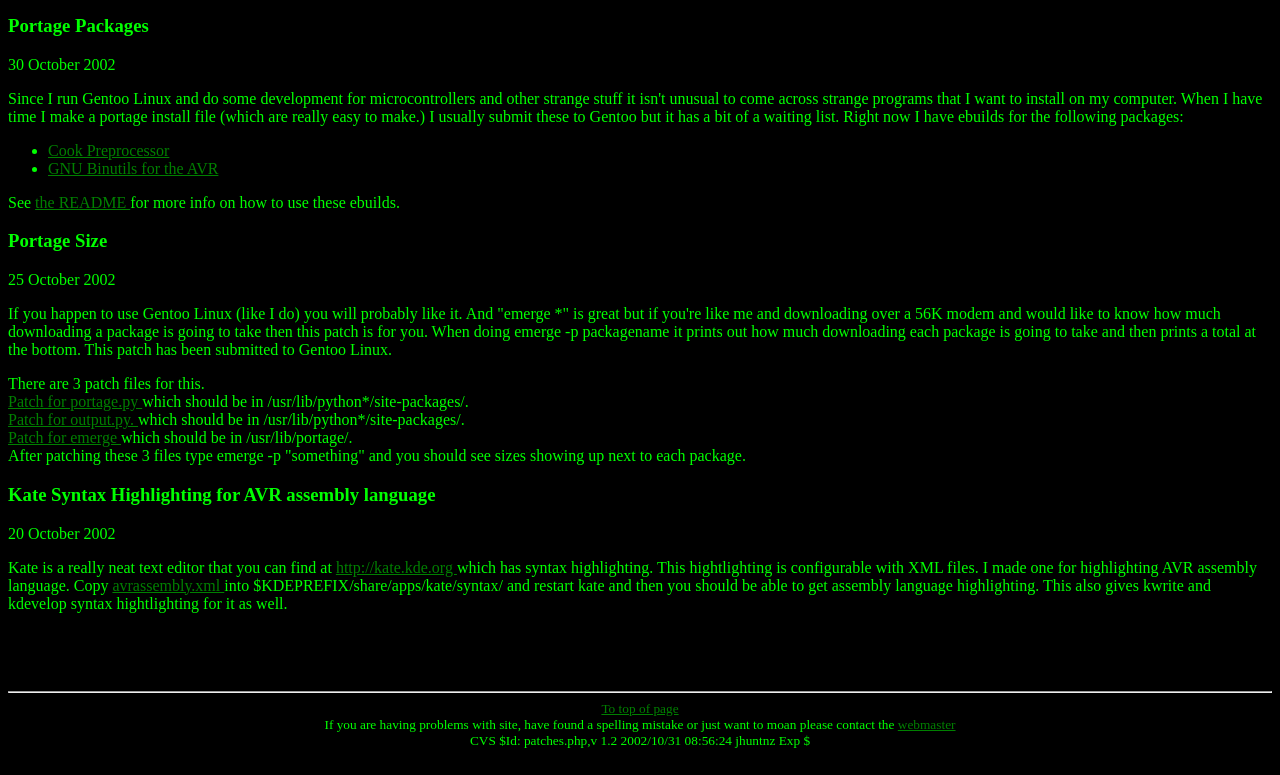
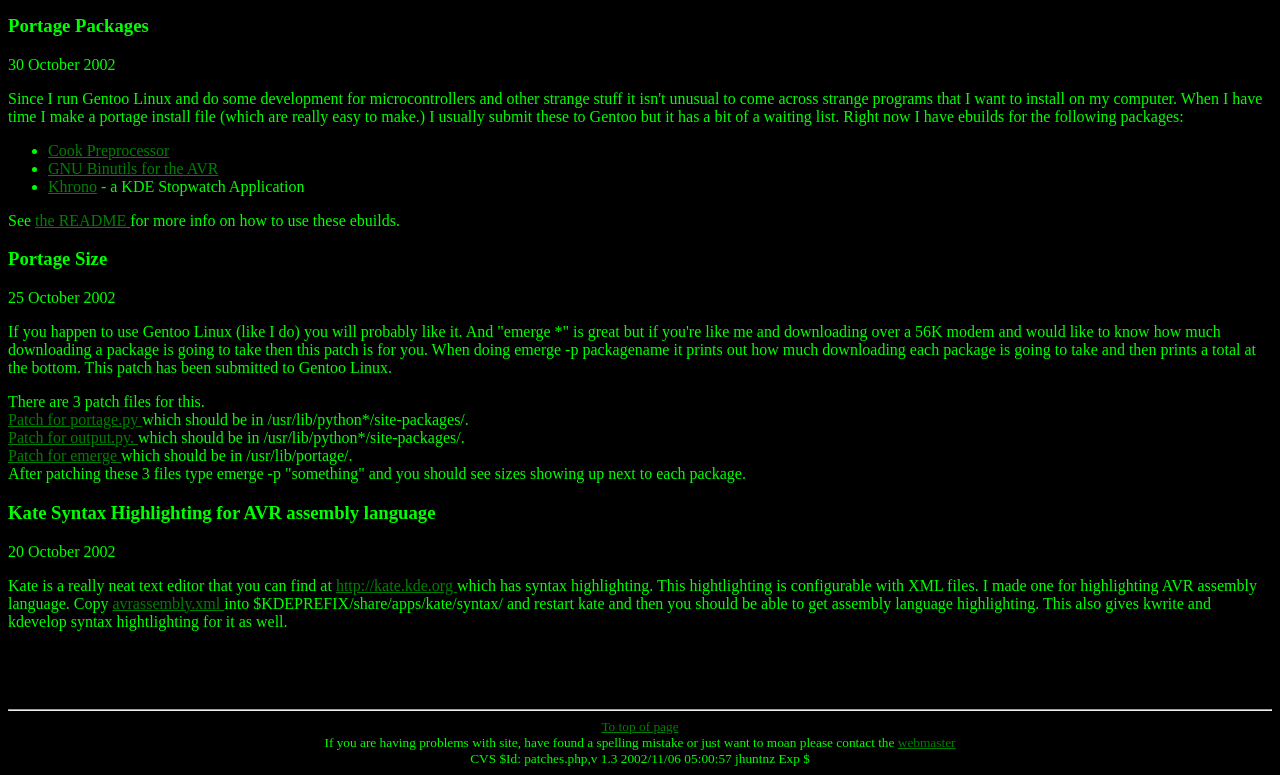
Before and after one commit to jjh42/bif, a PHP site: page /patches.php in a window 1280 px wide. Shown: the part 534-1309 px from the top of the page. Before the commit the page ends 1282 px from the top, so only its background shows below. Run offline with PHP 8.4, Linux system fonts and the light colour scheme; data that the repository does not hold is empty.

Commit message:
* doupdate: Correct piping to /dev/null * patches.php: Added portage build for khrono.

```diff
--- a/patches.php
+++ b/patches.php
@@ -42,6 +42,7 @@
 <ul>
 <li><a href="http://cook.sourceforge.net">Cook Preprocessor</a></li>
 <li><a href="http://sources.redhat.com/binutils"> GNU Binutils for the AVR</a></li>
+<li><a href="http://khrono.sourceforge.net">Khrono</a> - a KDE Stopwatch Application</li>
 </ul>
 
 See <a href="portage/README"> the README </a> for more info on how to use these ebuilds.
@@ -85,6 +86,6 @@
 
 <?
 
-common_end("\$Id: patches.php,v 1.2 2002/10/31 08:56:24 jhuntnz Exp $");
+common_end("\$Id: patches.php,v 1.3 2002/11/06 05:00:57 jhuntnz Exp $");
 
 ?>
```
Also changed, not shown: 3 other files.
